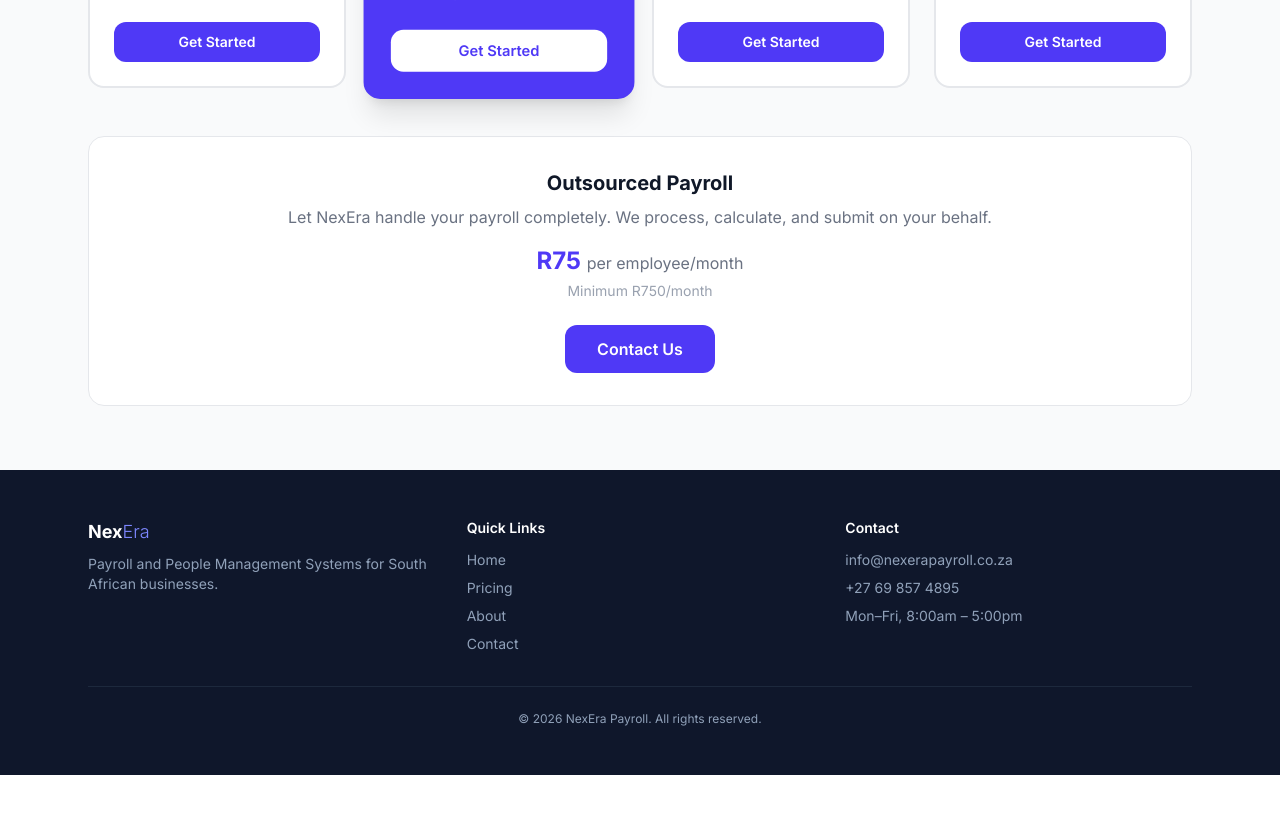
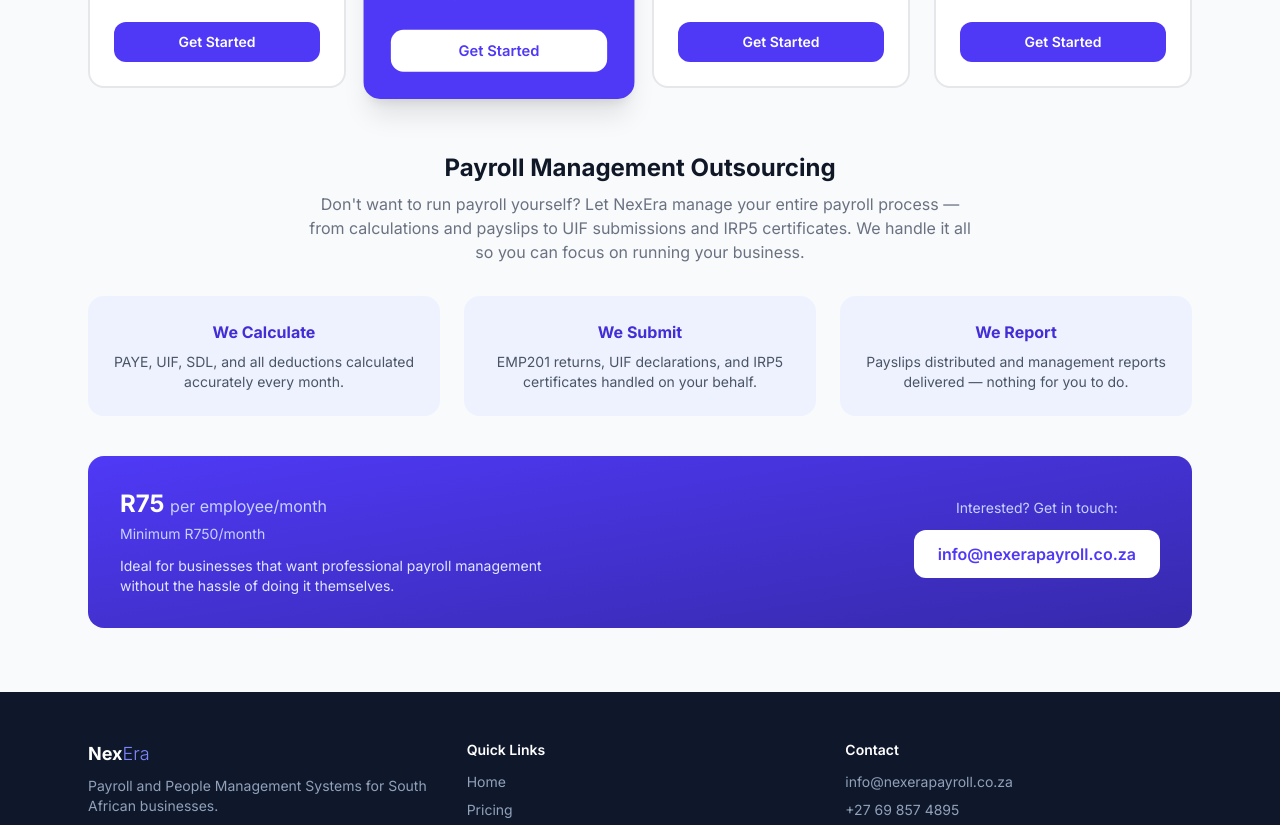
Before and after one commit to nazeerdomingo-ui/nexera-website, a Next.js app: page /pricing in a window 1280 px wide. Shown: the part 720-1545 px from the top of the page. Before the commit the page ends 1495 px from the top, so only its background shows below. Built offline with nearby package versions, Linux system fonts and the light colour scheme.

Commit message:
Add Payroll Management Outsourcing section to pricing page

```diff
--- a/app/page.tsx
+++ b/app/page.tsx
@@ -12,7 +12,7 @@
   { title: "Multi-Company", desc: "Manage multiple companies or entities from one login with fully separate data and reporting.", icon: "🏢" },
   { title: "Role-Based Access", desc: "Super Admin, HR Manager, Accountant, and Employee roles — each sees only what they need.", icon: "🔐" },
   { title: "Multi Cost Centres", desc: "Allocate employees and payroll costs across multiple departments or cost centres for accurate reporting.", icon: "📊" },
-  { title: "Payroll Outsourcing", desc: "Don't want to run payroll yourself? Let NexEra do it for you — we handle everything end to end.", icon: "🤝" },
+  { title: "Payroll Management Outsourcing", desc: "Don't want to run payroll yourself? Let NexEra manage it for you — we handle everything end to end.", icon: "🤝" },
 ];
 
 export default function Home() {
--- a/app/pricing/page.tsx
+++ b/app/pricing/page.tsx
@@ -72,14 +72,39 @@
               ))}
             </div>
 
-            <div className="mt-12 bg-white rounded-2xl border border-gray-200 p-8 text-center">
-              <h3 className="text-xl font-bold text-gray-900 mb-2">Outsourced Payroll</h3>
-              <p className="text-gray-500 mb-4">Let NexEra handle your payroll completely. We process, calculate, and submit on your behalf.</p>
-              <div className="text-2xl font-bold text-indigo-600 mb-1">R75 <span className="text-base font-normal text-gray-500">per employee/month</span></div>
-              <div className="text-sm text-gray-400 mb-6">Minimum R750/month</div>
-              <a href="/contact" className="bg-indigo-600 hover:bg-indigo-700 text-white font-semibold px-8 py-3 rounded-xl transition-colors inline-block">
-                Contact Us
-              </a>
+            {/* Payroll Management Outsourcing */}
+            <div className="mt-16">
+              <div className="text-center mb-8">
+                <h2 className="text-2xl font-bold text-gray-900 mb-2">Payroll Management Outsourcing</h2>
+                <p className="text-gray-500 max-w-2xl mx-auto">Don&apos;t want to run payroll yourself? Let NexEra manage your entire payroll process — from calculations and payslips to UIF submissions and IRP5 certificates. We handle it all so you can focus on running your business.</p>
+              </div>
+
+              <div className="grid grid-cols-1 md:grid-cols-3 gap-6 mb-10">
+                {[
+                  { title: "We Calculate", desc: "PAYE, UIF, SDL, and all deductions calculated accurately every month." },
+                  { title: "We Submit", desc: "EMP201 returns, UIF declarations, and IRP5 certificates handled on your behalf." },
+                  { title: "We Report", desc: "Payslips distributed and management reports delivered — nothing for you to do." },
+                ].map((item) => (
+                  <div key={item.title} className="bg-indigo-50 rounded-2xl p-6 text-center">
+                    <h3 className="font-bold text-indigo-700 mb-2">{item.title}</h3>
+                    <p className="text-sm text-gray-600">{item.desc}</p>
+                  </div>
+                ))}
+              </div>
+
+              <div className="bg-gradient-to-br from-indigo-600 to-indigo-800 rounded-2xl p-8 text-white flex flex-col md:flex-row items-center justify-between gap-6">
+                <div>
+                  <div className="text-2xl font-bold mb-1">R75 <span className="text-base font-normal text-indigo-200">per employee/month</span></div>
+                  <div className="text-indigo-200 text-sm mb-3">Minimum R750/month</div>
+                  <p className="text-indigo-100 text-sm max-w-md">Ideal for businesses that want professional payroll management without the hassle of doing it themselves.</p>
+                </div>
+                <div className="text-center shrink-0">
+                  <div className="text-indigo-200 text-sm mb-3">Interested? Get in touch:</div>
+                  <a href="mailto:info@nexerapayroll.co.za" className="block bg-white text-indigo-600 font-semibold px-6 py-3 rounded-xl hover:bg-indigo-50 transition-colors mb-2">
+                    info@nexerapayroll.co.za
+                  </a>
+                </div>
+              </div>
             </div>
           </div>
         </section>
```
